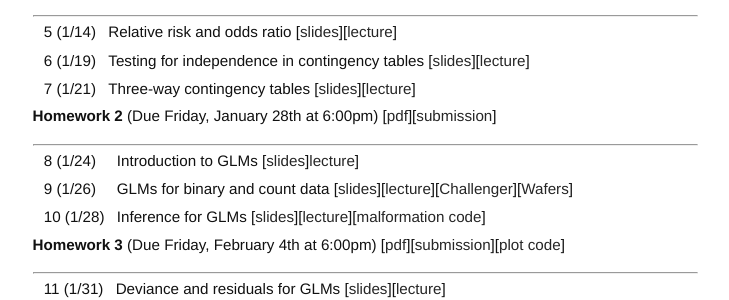
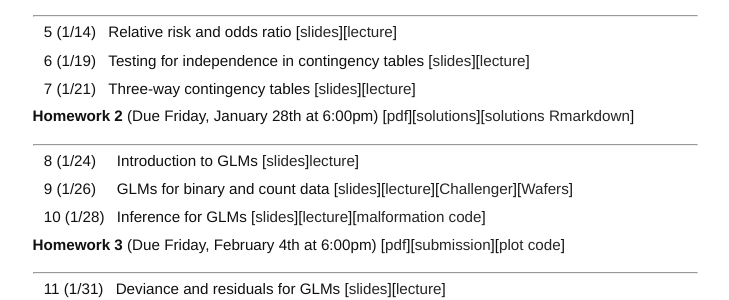
Before and after one commit to ajmolstad/ajmolstad.github.io, a Jekyll site: the page built from S22_STA4504.md, in a window 1280 px wide. Shown: the part 430-730 px from the top of the page, without its empty margins (275-1004 px from the left). Built offline with Jekyll 4.4.1, drawn with Linux system fonts in a browser that asks for light colours.

Commit message:
Update S22_STA4504.md

```diff
--- a/S22_STA4504.md
+++ b/S22_STA4504.md
@@ -28,7 +28,7 @@ Note that you must be logged into your UFL eLearning account to access course ma
 || 6 (1/19) || Testing for independence in contingency tables [[slides](https://ufl.instructure.com/files/65887523/download?download_frd=1)][[lecture](https://ufl.instructure.com/courses/449490/files?preview=65894739)]||
 || 7 (1/21) || Three-way contingency tables [[slides](https://ufl.instructure.com/files/65946157/download?download_frd=1)][[lecture](https://ufl.instructure.com/courses/449490/files?preview=66018370)]||
 
-**Homework 2** (Due Friday, January 28th at 6:00pm) [[pdf](https://ufl.instructure.com/files/65946166/download?download_frd=1)][[submission](https://ufl.instructure.com/courses/449490/assignments/5112395)]
+**Homework 2** (Due Friday, January 28th at 6:00pm) [[pdf](https://ufl.instructure.com/files/65946166/download?download_frd=1)][[solutions](https://ufl.instructure.com/files/66293663/download?download_frd=1)][[solutions Rmarkdown](https://ufl.instructure.com/files/66293664/download?download_frd=1)]
 
 
 ---------------
```
